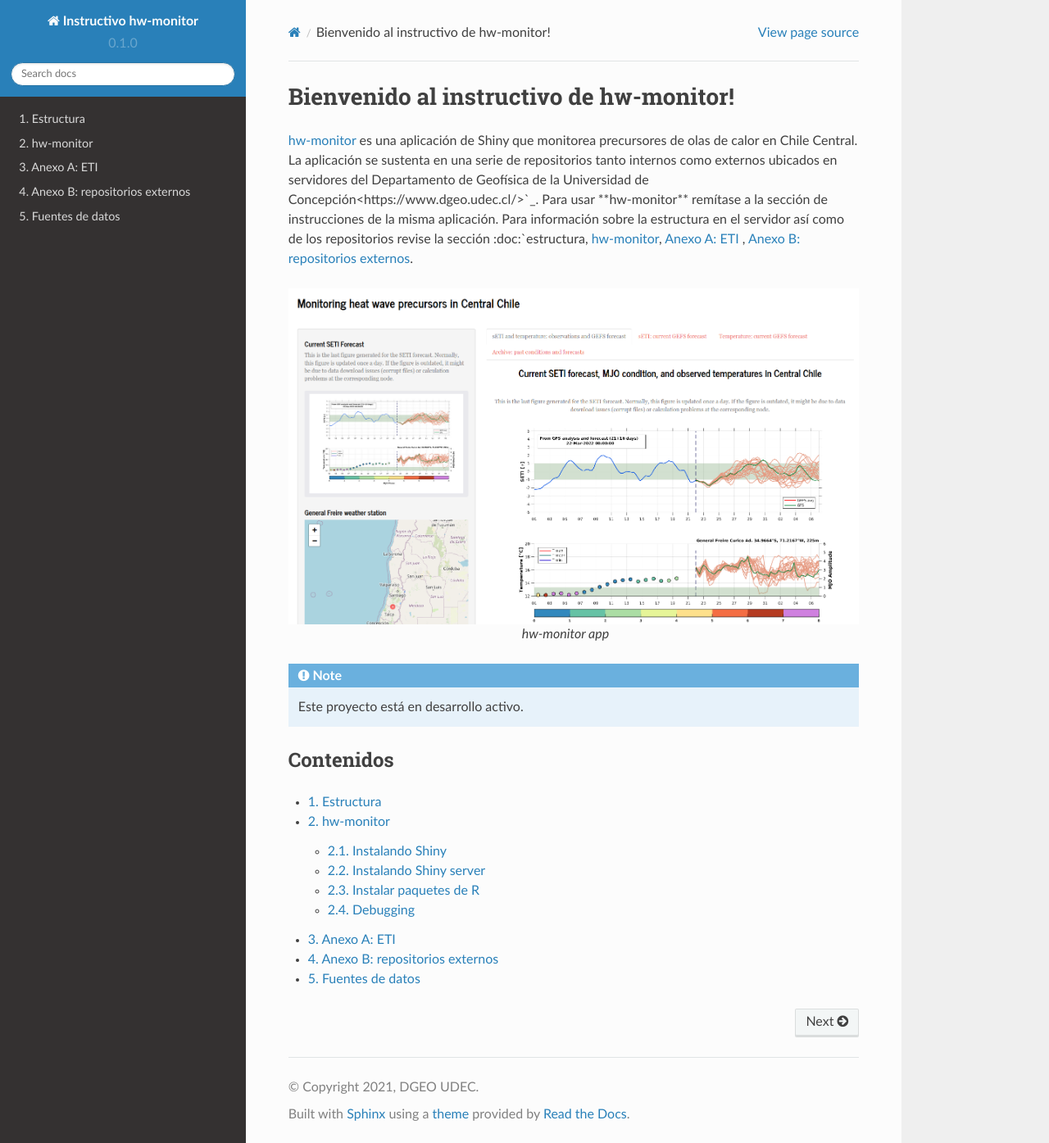
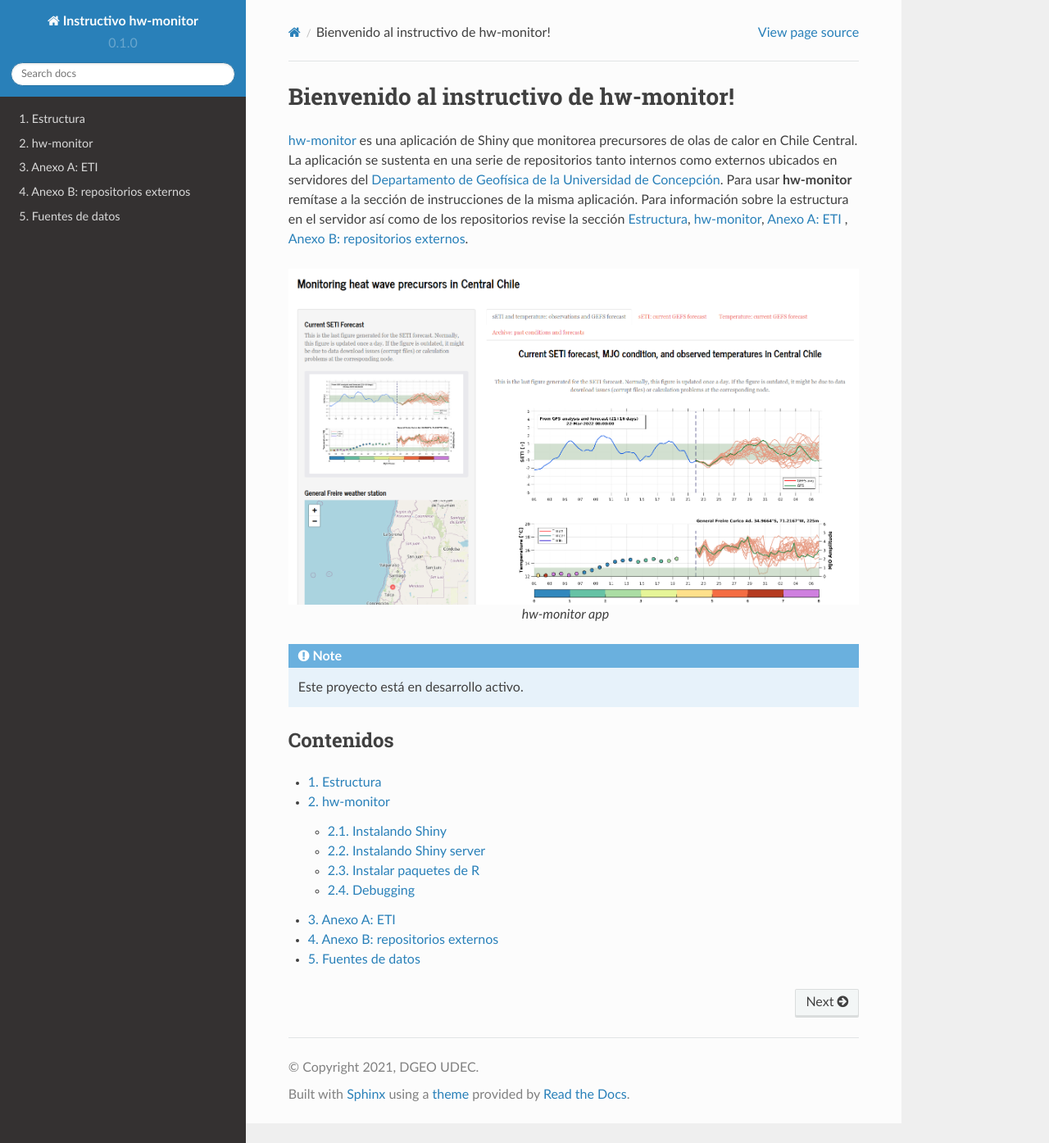
Before and after one commit to chsegura/rtd-tutorial, a Sphinx documentation site: the page built from docs/source/index.rst, in a window 1280 px wide and 1395 px high. Shown: the whole window at 82% size. Built offline with Sphinx 7.4.7 and the Read the Docs theme 2.0.0, drawn with Linux system fonts in a browser that asks for light colours.

Commit message:
Update index.rst

```diff
--- a/docs/source/index.rst
+++ b/docs/source/index.rst
@@ -1,7 +1,7 @@
 Bienvenido al instructivo de hw-monitor!
 ===================================
 
-`hw-monitor <https://www2.dgeo.udec.cl/shiny/hw-monitor/>`_  es una aplicación de Shiny que monitorea precursores de olas de calor en Chile Central. La aplicación se sustenta en una serie de repositorios tanto internos como externos ubicados en servidores del _`Departamento de Geofísica de la Universidad de Concepción<https://www.dgeo.udec.cl/>`_. Para usar **hw-monitor** remítase a la sección de instrucciones de la misma aplicación. Para información sobre la estructura en el servidor así como de los repositorios revise la sección :doc:`estructura`, :doc:`monitor`, :doc:`anexoA` , :doc:`anexoB`.
+`hw-monitor <https://www2.dgeo.udec.cl/shiny/hw-monitor/>`_  es una aplicación de Shiny que monitorea precursores de olas de calor en Chile Central. La aplicación se sustenta en una serie de repositorios tanto internos como externos ubicados en servidores del `Departamento de Geofísica de la Universidad de Concepción <https://www.dgeo.udec.cl/>`_. Para usar **hw-monitor** remítase a la sección de instrucciones de la misma aplicación. Para información sobre la estructura en el servidor así como de los repositorios revise la sección :doc:`estructura`, :doc:`monitor`, :doc:`anexoA` , :doc:`anexoB`.
 
 .. figure:: images/main.png
    :width: 100%
```
